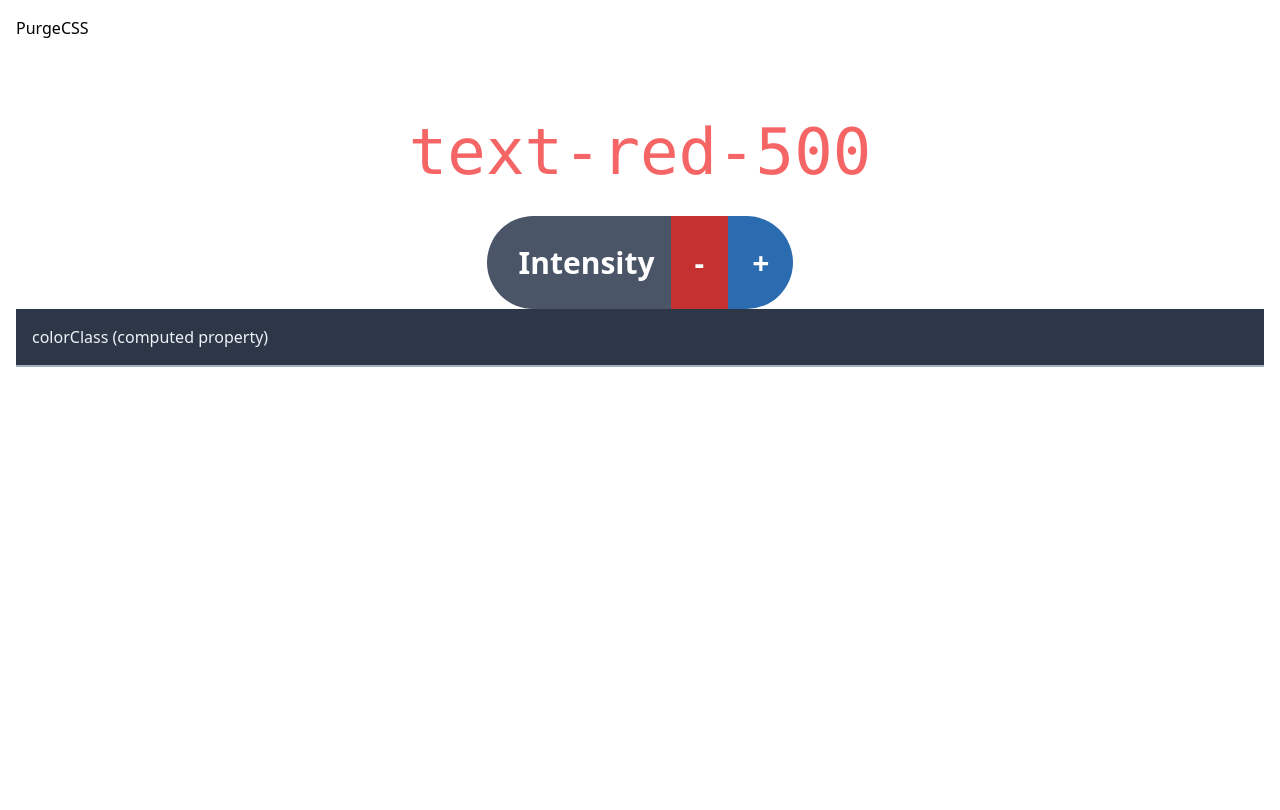
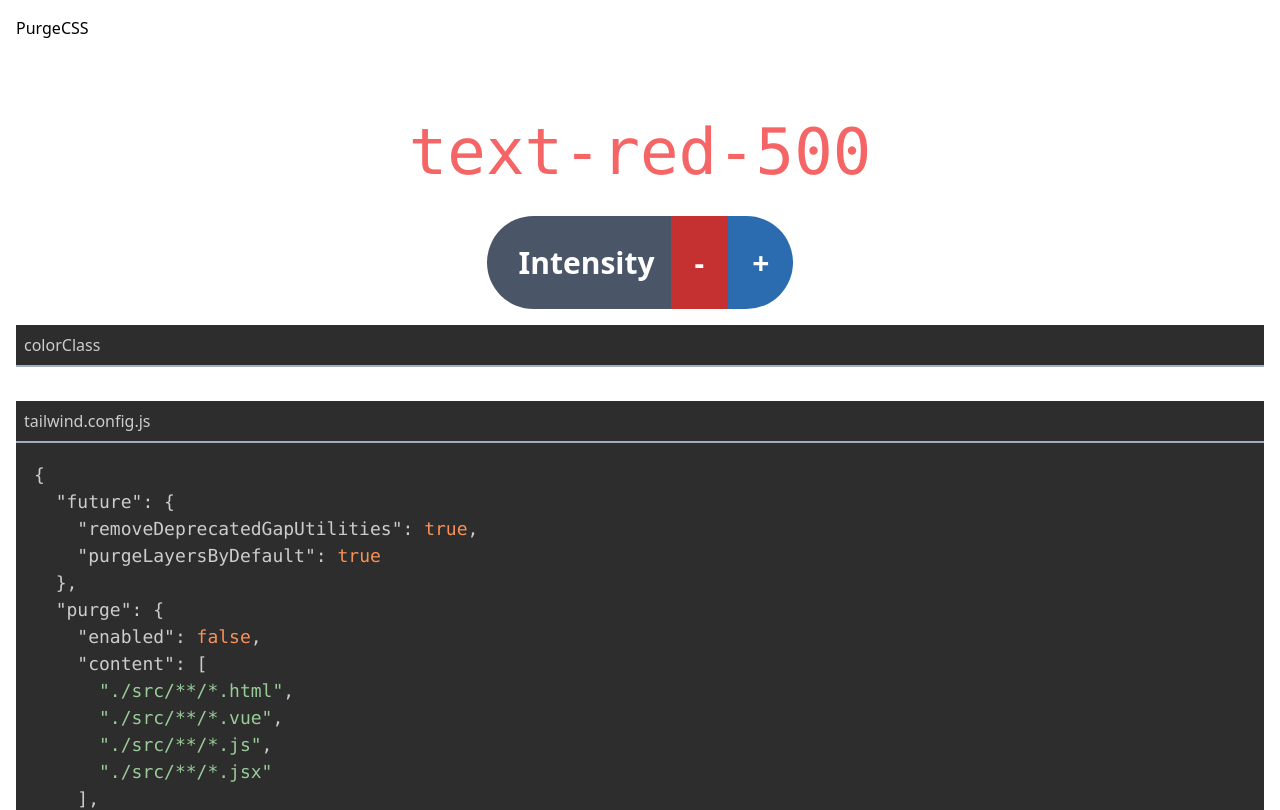
Before and after one commit to nsnyder/tailwind-demo, a Vue app: page / in a window 1280 px wide. Shown: the top 810 px of the page. Built offline with nearby package versions, Linux system fonts and the light colour scheme.

Commit message:
Add highlight.js
Render the tailwind config
Allow regex to be stringified

```diff
--- a/package.json
+++ b/package.json
@@ -7,6 +7,7 @@
     "build": "vue-cli-service build"
   },
   "dependencies": {
+    "highlight.js": "^10.4.1",
     "postcss": "^8.2.1",
     "postcss-loader": "^4.1.0",
     "tailwindcss": "^1.9.6",
--- a/src/App.vue
+++ b/src/App.vue
@@ -10,13 +10,13 @@
 </template>
 
 <script>
-  import purgeCss from '~/components/PurgeCSS.vue';
+  import PurgeCss from '~/components/PurgeCSS.vue';
 
   export default {
     name: 'App',
 
     components: {
-      purgeCss,
+      PurgeCss,
     },
 
     data() {
@@ -39,4 +39,7 @@
   }
 </script>
 
-<style src='./styles/main.css'></style>
+<style>
+  @import './styles/main.css';
+  @import './styles/tomorrow-night-eighties.css';
+</style>
--- a/src/components/CollapsibleCode.vue
+++ b/src/components/CollapsibleCode.vue
@@ -1,13 +1,13 @@
 <template>
-  <div class="text-left text-gray-200">
-    <a href="#" class="block bg-gray-800 border-gray-500 border-b-2 p-4" @click="hidden = !hidden">
+  <div class="text-left text-gray-200 mt-4">
+    <a href="#" class="block hljs border-gray-500 border-b-2 p-4" @click="hidden = !hidden">
       {{ name }}
     </a>
-    <code class="block bg-gray-800 transition-all origin-top duration-200 scale-y-0 transform text-lg"
-      :class="{ 'scale-y-100 p-4': !hidden, 'h-0': hidden }"
+    <div class="block hljs transition-all origin-top duration-200 scale-y-0 transform text-lg"
+      :class="{ 'scale-y-100': !hidden, 'h-0': hidden }"
     >
-      <slot />
-    </code>
+      <highlightjs :language="language" :code="code" />
+    </div>
   </div>
 </template>
 
@@ -16,6 +16,11 @@
     name: 'CollapsibleCode',
 
     props: {
+      code: String,
+      language: {
+        type: String,
+        default: 'javascript',
+      },
       name: String,
       hiddenByDefault: {
         type: Boolean,
@@ -25,7 +30,7 @@
 
     data() {
       return {
-        hidden: this.hiddenByDefault,
+        hidden: this.hiddenByDefault
       };
     }
   }
--- a/src/components/PurgeCSS.vue
+++ b/src/components/PurgeCSS.vue
@@ -21,25 +21,31 @@
       </span>
     </div>
 
-    <collapsible-code name="colorClass (computed property)">
-      <pre>{{ getBaseComputedExpression('colorClass') }}</pre>
-    </collapsible-code>
+    <collapsible-code
+      name="colorClass"
+      :code="getBaseComputedExpression('colorClass')"
+      :hidden-by-default="true"
+    />
+
+    <tailwind-config />
   </div>
 </template>
 
 <script>
-  import collapsibleCode from '~/components/CollapsibleCode.vue';
-  import extractsCode from '~/mixins/ExtractsCode.js';
+  import CollapsibleCode from '~/components/CollapsibleCode.vue';
+  import TailwindConfig from '~/components/TailwindConfig.vue';
+  import ExtractsCode from '~/mixins/ExtractsCode.js';
 
   export default {
     name: 'PurgeCSS',
 
     components: {
-      collapsibleCode
+      CollapsibleCode,
+      TailwindConfig,
     },
 
     mixins: [
-      extractsCode
+      ExtractsCode
     ],
 
     data() {
--- /dev/null
+++ b/src/components/TailwindConfig.vue
@@ -0,0 +1,27 @@
+<template>
+  <collapsible-code
+    name="tailwind.config.js"
+    :code="tailwindConfig"
+    language="JSON"
+    :hidden-by-default="false"
+  />
+</template>
+
+<script>
+  import CollapsibleCode from '~/components/CollapsibleCode.vue';
+  import TailwindConfig from '../../tailwind.config.js';
+
+  export default {
+    name: 'TailwindConfig',
+
+    components: {
+      CollapsibleCode
+    },
+
+    data() {
+      return {
+        tailwindConfig: JSON.stringify(TailwindConfig, null, 2),
+      };
+    }
+  }
+</script>
--- a/src/main.js
+++ b/src/main.js
@@ -1,8 +1,13 @@
-import Vue from 'vue'
-import App from './App.vue'
+import Vue from 'vue';
+import App from './App.vue';
+import HiglightJS from 'highlight.js';
 
-Vue.config.productionTip = false
+Vue.use(HiglightJS.vuePlugin);
+Vue.config.productionTip = false;
+
+// Allow regular expressions to be stringified!
+RegExp.prototype.toJSON = RegExp.prototype.toString;
 
 new Vue({
   render: function (h) { return h(App) },
-}).$mount('#app')
+}).$mount('#app');
--- /dev/null
+++ b/src/styles/tomorrow-night-eighties.css
@@ -0,0 +1,74 @@
+/* Tomorrow Night Eighties Theme */
+/* Original theme - https://github.com/chriskempson/tomorrow-theme */
+/* http://jmblog.github.com/color-themes-for-google-code-highlightjs */
+
+/* Tomorrow Comment */
+.hljs-comment,
+.hljs-quote {
+  color: #999999;
+}
+
+/* Tomorrow Red */
+.hljs-variable,
+.hljs-template-variable,
+.hljs-tag,
+.hljs-name,
+.hljs-selector-id,
+.hljs-selector-class,
+.hljs-regexp,
+.hljs-deletion {
+  color: #f2777a;
+}
+
+/* Tomorrow Orange */
+.hljs-number,
+.hljs-built_in,
+.hljs-builtin-name,
+.hljs-literal,
+.hljs-type,
+.hljs-params,
+.hljs-meta,
+.hljs-link {
+  color: #f99157;
+}
+
+/* Tomorrow Yellow */
+.hljs-attribute {
+  color: #ffcc66;
+}
+
+/* Tomorrow Green */
+.hljs-string,
+.hljs-symbol,
+.hljs-bullet,
+.hljs-addition {
+  color: #99cc99;
+}
+
+/* Tomorrow Blue */
+.hljs-title,
+.hljs-section {
+  color: #6699cc;
+}
+
+/* Tomorrow Purple */
+.hljs-keyword,
+.hljs-selector-tag {
+  color: #cc99cc;
+}
+
+.hljs {
+  display: block;
+  overflow-x: auto;
+  background: #2d2d2d;
+  color: #cccccc;
+  padding: 0.5em;
+}
+
+.hljs-emphasis {
+  font-style: italic;
+}
+
+.hljs-strong {
+  font-weight: bold;
+}
```
Also changed, not shown: 2 other files (tests, documents, lock files or other folders).
